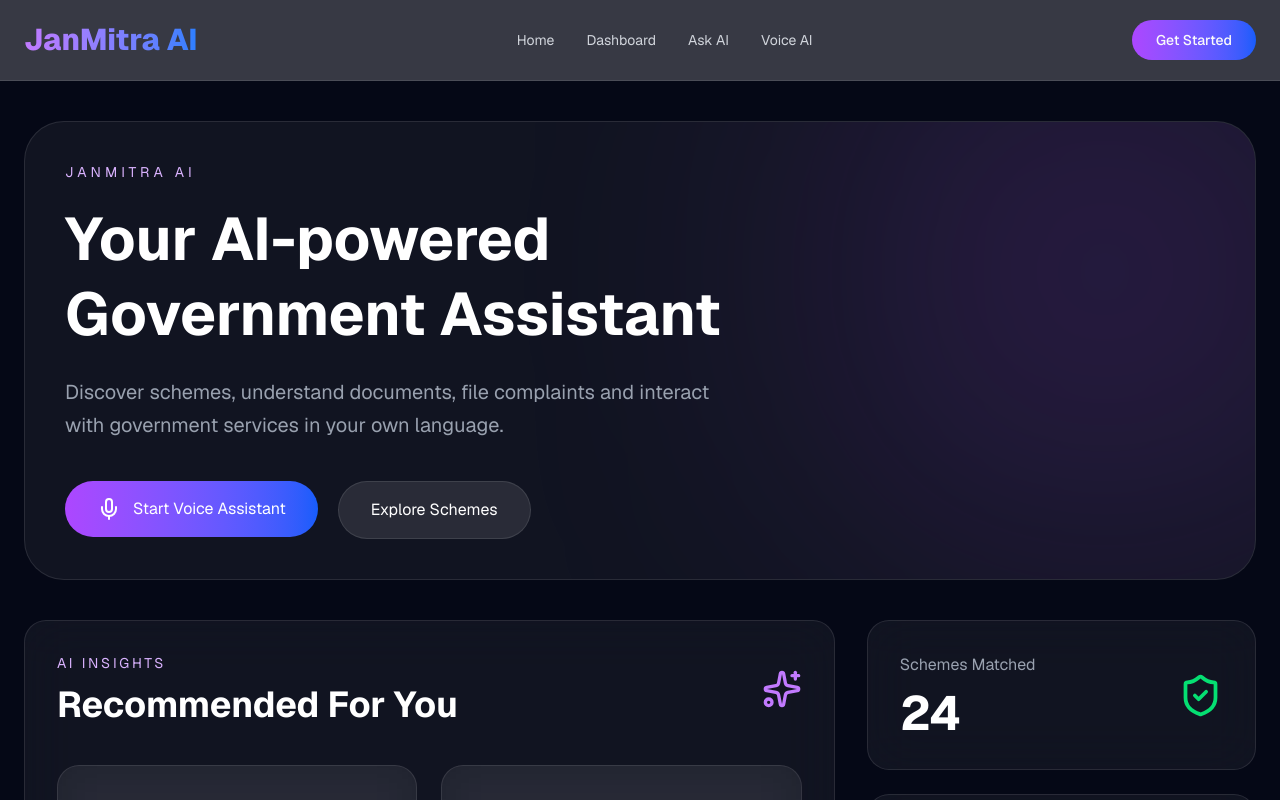
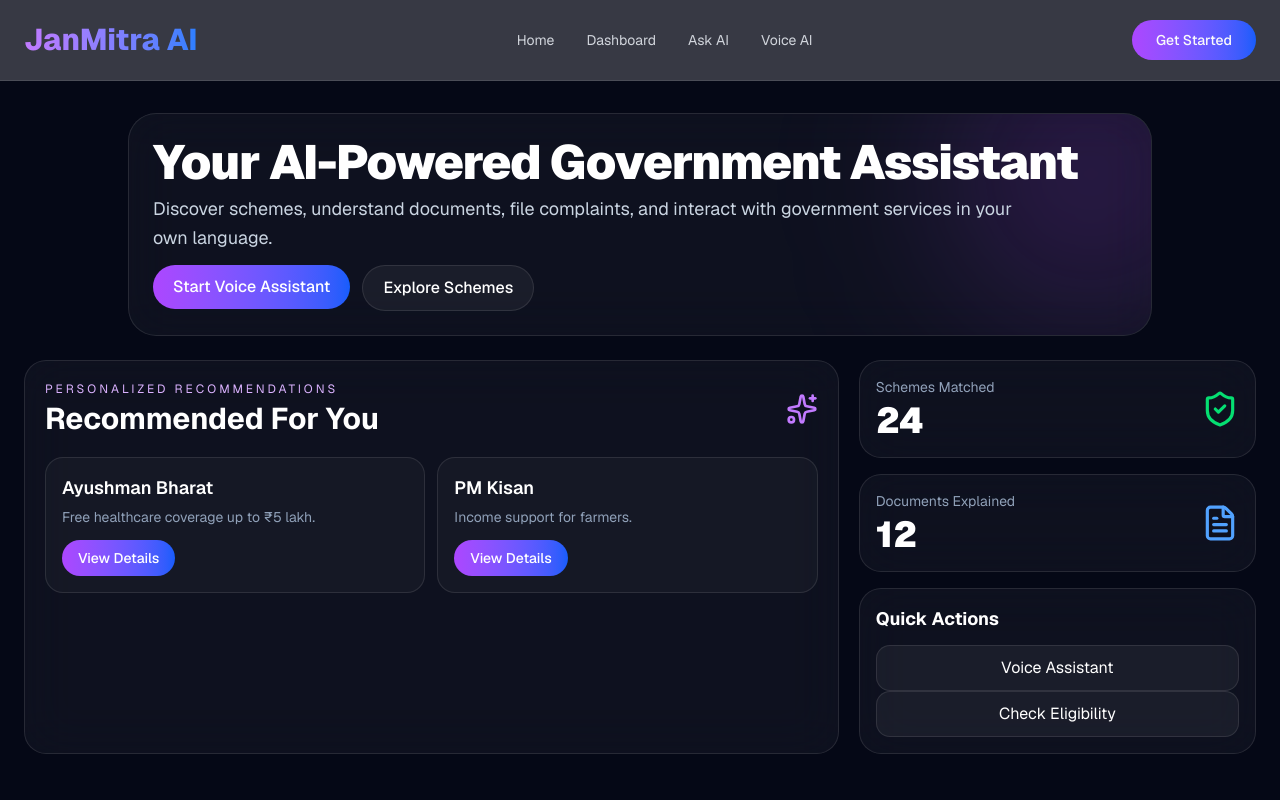
Before and after one commit to Mayankjha12/Language, a Next.js app: page /dashboard in a window 1280 px wide. Shown: the top 800 px of the page. Built offline with nearby package versions, Linux system fonts and the light colour scheme.

Commit message:
Update page.tsx

```diff
--- a/app/dashboard/page.tsx
+++ b/app/dashboard/page.tsx
@@ -6,61 +6,237 @@ import {
   FileText,
   ShieldCheck,
   Sparkles,
-} from "lucide-react";
-import { MovingCard, MovingCardsContainer } from "@/components/ui/moving-cards";
+} from "lucide-react";import { motion } from "framer-motion";
 
 export default function DashboardPage() {
-
   return (
     <main className="min-h-screen bg-[#050816] text-white">
-      <section className="max-w-7xl mx-auto px-6 py-10">
+      <section className="max-w-7xl mx-auto px-6 py-8">
 
         {/* HERO */}
-        <div className="rounded-[40px] border border-white/10 bg-white/5 p-10 relative overflow-hidden">
-
-          <div className="absolute w-[500px] h-[500px] rounded-full bg-purple-500/20 blur-[150px] top-[-100px] right-[-100px]" />
+       <motion.div
+  initial={{ opacity: 0, y: 20 }}
+  animate={{ opacity: 1, y: 0 }}
+  transition={{ duration: 0.6 }}
+  className="max-w-5xl mx-auto rounded-[28px] border border-white/10 bg-white/[0.04] backdrop-blur-xl p-6 relative overflow-hidden"
+>
+          <div className="absolute w-[280px] h-[280px] rounded-full bg-purple-500/20 blur-[90px] top-[-80px] right-[-80px]" />
 
           <div className="relative z-10">
 
-            <p className="uppercase tracking-[0.3em] text-purple-300 text-sm mb-5">
-              JanMitra AI
-            </p>
-
-            <h1 className="text-6xl font-bold leading-tight max-w-4xl">
-              Your AI-powered
-              <br />
-              Government Assistant
-            </h1>
-
-            <p className="text-gray-400 text-xl mt-6 max-w-2xl leading-relaxed">
-              Discover schemes, understand documents,
-              file complaints and interact with government
-              services in your own language.
-            </p>
-
-            <div className="flex flex-wrap gap-5 mt-10">
-
+        <h1 className="text-4xl md:text-5xl font-black leading-none tracking-tight">
+  Your AI-Powered Government Assistant
+</h1>
+<p className="text-slate-300 text-base md:text-lg mt-2 max-w-4xl leading-relaxed">
+  Discover schemes, understand documents, file complaints, and
+  interact with government services in your own language.
+</p>
+            <div className="flex flex-wrap gap-3 mt-3">
               <Link href="/voice">
-
-                <button className="px-8 py-4 rounded-full bg-gradient-to-r from-purple-500 to-blue-600 hover:scale-105 transition-all flex items-center gap-3">
-
-                  <Mic />
-
+               <button
+  className="
+  px-5 py-2.5
+  rounded-full
+  bg-gradient-to-r
+  from-purple-500
+  to-blue-600
+  flex items-center gap-2
+  font-medium
+  transition-all duration-300
+  hover:scale-105
+  hover:-translate-y-1
+  hover:shadow-[0_0_35px_rgba(139,92,246,0.45)]
+  active:scale-95
+"
+>
                   Start Voice Assistant
-
                 </button>
-
               </Link>
 
               <Link href="/schemes">
+               <button
+  className="
+  px-5 py-2.5
+  rounded-full
+  border border-white/10
+  bg-white/5
+  font-medium
+  transition-all duration-300
+  hover:bg-white/10
+  hover:border-white/20
+  hover:-translate-y-1
+"
+>
+                  Explore Schemes
+                </button>
+              </Link>
+            </div>
 
-                <button className="px-8 py-4 rounded-full border border-white/10 bg-white/10 hover:bg-white/20 transition-all">
+          </div>
+       </motion.div>
 
-                  Explore Schemes
+        {/* DASHBOARD GRID */}
+        <div className="grid lg:grid-cols-3 gap-5 mt-6">
 
-                </button>
+          {/* LEFT SECTION */}
+          <div className="lg:col-span-2 rounded-3xl border border-white/10 bg-white/[0.04] backdrop-blur-xl p-5">
 
-              </Link>
+            <div className="flex items-center justify-between">
+              <div>
+
+                <p className="text-purple-300 uppercase tracking-[0.25em] text-xs">
+                  Personalized Recommendations
+                </p>
+
+                <h2 className="text-3xl font-bold mt-1">
+                  Recommended For You
+                </h2>
+
+              </div>
+
+              <Sparkles
+                className="text-purple-400"
+                size={32}
+              />
+
+            </div>
+
+            <div className="grid md:grid-cols-2 gap-3 mt-5">
+
+              {[
+                {
+                  title: "Ayushman Bharat",
+                  desc: "Free healthcare coverage up to ₹5 lakh.",
+                },
+                {
+                  title: "PM Kisan",
+                  desc: "Income support for farmers.",
+                },
+              ].map((item, index) => (
+                <div
+                  key={index}
+                  className="
+                    rounded-2xl
+                    border
+                    border-white/10
+                    bg-white/[0.03]
+                    p-4
+                    hover:bg-white/[0.05]
+                    transition-all
+                    flex
+                    flex-col
+                  "
+                >
+                  <h3 className="text-lg font-semibold">
+                    {item.title}
+                  </h3>
+
+                  <p className="text-slate-400 mt-1 text-sm leading-relaxed">
+                    {item.desc}
+                  </p>
+
+                  <button className="mt-3 w-fit px-4 py-2 rounded-full bg-gradient-to-r from-purple-500 to-blue-600 text-sm font-medium">
+                    View Details
+                  </button>
+                </div>
+              ))}
+
+            </div>
+
+          </div>
+
+          {/* RIGHT SECTION */}
+          <div className="flex flex-col gap-4">
+
+            {/* Stats Card 1 */}
+            <div className="rounded-3xl border border-white/10 bg-white/[0.04] backdrop-blur-xl p-4">
+
+              <div className="flex items-center justify-between">
+
+                <div>
+                  <p className="text-slate-400 text-sm">
+                    Schemes Matched
+                  </p>
+
+                  <h2 className="text-4xl font-black mt-1">
+                    24
+                  </h2>
+                </div>
+
+                <ShieldCheck
+                  size={38}
+                  className="text-green-400"
+                />
+
+              </div>
+
+            </div>
+
+            {/* Stats Card 2 */}
+            <div className="
+rounded-3xl
+border border-white/10
+bg-white/[0.04]
+backdrop-blur-xl
+p-4
+transition-all duration-300
+hover:-translate-y-1
+hover:border-white/20
+hover:bg-white/[0.06]
+hover:shadow-xl">
+
+
+              <div className="flex items-center justify-between">
+
+                <div>
+                  <p className="text-slate-400 text-sm">
+                    Documents Explained
+                  </p>
+
+                  <h2 className="text-4xl font-black mt-1">
+                    12
+                  </h2>
+                </div>
+
+                <FileText
+                  size={38}
+                  className="text-blue-400"
+                />
+
+              </div>
+
+            </div>
+
+            {/* Quick Actions */}
+            <div className="
+rounded-3xl
+border border-white/10
+bg-white/[0.04]
+backdrop-blur-xl
+p-4
+transition-all duration-300
+hover:border-purple-500/20
+">
+
+              <h3 className="text-lg font-bold">
+                Quick Actions
+              </h3>
+
+              <div className="space-y-2 mt-3">
+
+                <Link href="/voice">
+                  <button className="w-full py-2.5 rounded-xl bg-white/5 border border-white/10 hover:bg-white/10 transition-all">
+                    Voice Assistant
+                  </button>
+                </Link>
+
+                <Link href="/schemes">
+                  <button className="w-full py-2.5 rounded-xl bg-white/5 border border-white/10 hover:bg-white/10 transition-all">
+                    Check Eligibility
+                  </button>
+                </Link>
+
+              </div>
 
             </div>
 
@@ -68,159 +244,7 @@ export default function DashboardPage() {
 
         </div>
 
-        {/* GRID */}
-        <div className="grid lg:grid-cols-3 gap-8 mt-10">
-
-          {/* LEFT LARGE */}
-          <MovingCard className="lg:col-span-2">
-            <div className="flex items-center justify-between">
-
-              <div>
-
-                <p className="text-purple-300 uppercase tracking-[0.2em] text-sm">
-                  AI Insights
-                </p>
-
-                <h2 className="text-4xl font-bold mt-3">
-                  Recommended For You
-                </h2>
-
-              </div>
-
-              <Sparkles className="text-purple-400" size={40} />
-
-            </div>
-
-            <div className="grid md:grid-cols-2 gap-6 mt-10">
-
-              {[
-                {
-                  title: "Ayushman Bharat",
-                  desc: "Free healthcare coverage up to ₹5 lakh.",
-                },
-
-                {
-                  title: "PM Kisan",
-                  desc: "Income support for farmers.",
-                },
-
-              ].map((item, index) => (
-
-                <MovingCard key={index}>
-
-                  <h3 className="text-2xl font-semibold">
-                    {item.title}
-                  </h3>
-
-                  <p className="text-gray-400 mt-3">
-                    {item.desc}
-                  </p>
-
-                  <button className="mt-6 px-5 py-3 rounded-full bg-gradient-to-r from-purple-500 to-blue-600">
-
-                    View Details
-
-                  </button>
-
-                </MovingCard>
-
-              ))}
-
-            </div>
-
-          </MovingCard>
-
-          {/* RIGHT SIDE */}
-          <div className="flex flex-col gap-6">
-
-            {/* Card 1 */}
-            <MovingCard>
-              <div className="flex items-center justify-between">
-
-                <div>
-
-                  <p className="text-gray-400">
-                    Schemes Matched
-                  </p>
-
-                  <h2 className="text-5xl font-bold mt-3">
-                    24
-                  </h2>
-
-                </div>
-
-                <ShieldCheck
-                  size={45}
-                  className="text-green-400"
-                />
-
-              </div>
-
-            </MovingCard>
-
-            {/* Card 2 */}
-            <MovingCard>
-              <div className="flex items-center justify-between">
-
-                <div>
-
-                  <p className="text-gray-400">
-                    Documents Explained
-                  </p>
-
-                  <h2 className="text-5xl font-bold mt-3">
-                    12
-                  </h2>
-
-                </div>
-
-                <FileText
-                  size={45}
-                  className="text-blue-400"
-                />
-
-              </div>
-
-            </MovingCard>
-
-            {/* Card 3 */}
-            <MovingCard>
-              <h3 className="text-2xl font-semibold">
-                Quick Actions
-              </h3>
-
-              <div className="space-y-4 mt-6">
-
-                <Link href="/voice">
-
-                  <button className="w-full py-4 rounded-2xl bg-white/10 hover:bg-white/20 transition-all">
-
-                    Voice Assistant
-
-                  </button>
-
-                </Link>
-
-                <Link href="/schemes">
-
-                  <button className="w-full py-4 rounded-2xl bg-white/10 hover:bg-white/20 transition-all">
-
-                    Check Eligibility
-
-                  </button>
-
-                </Link>
-
-              </div>
-
-            </MovingCard>
-
-          </div>
-
-        </div>
-
       </section>
-
     </main>
   );
 }
```
